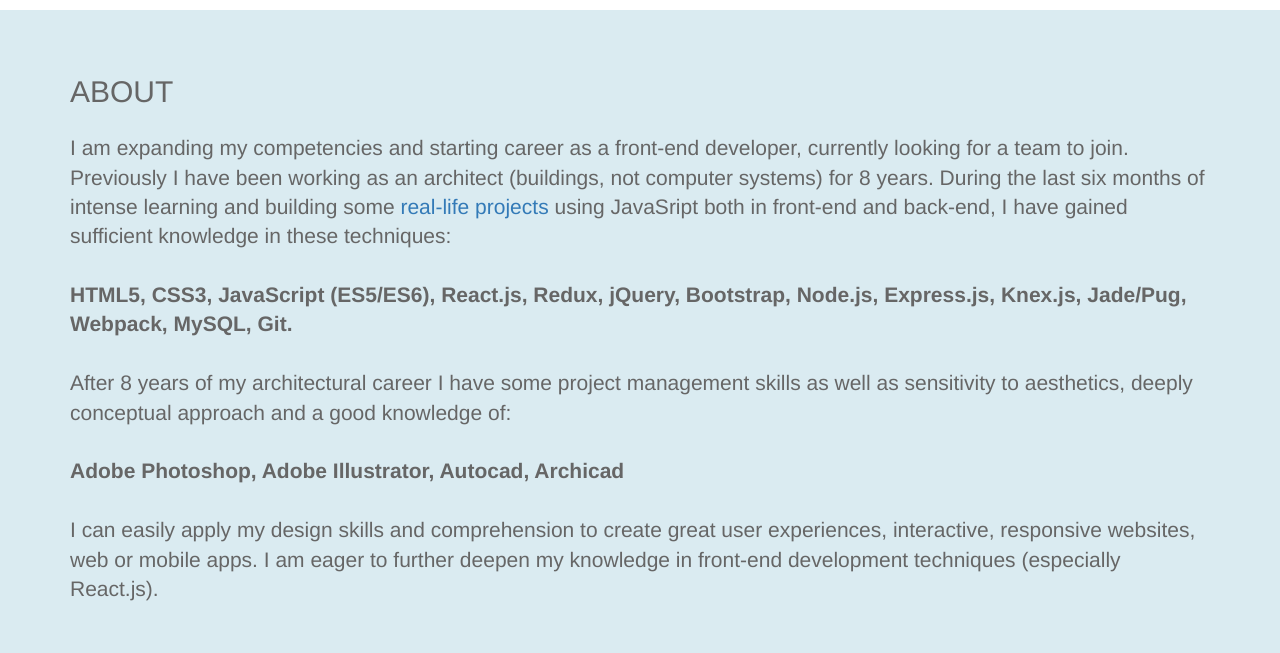
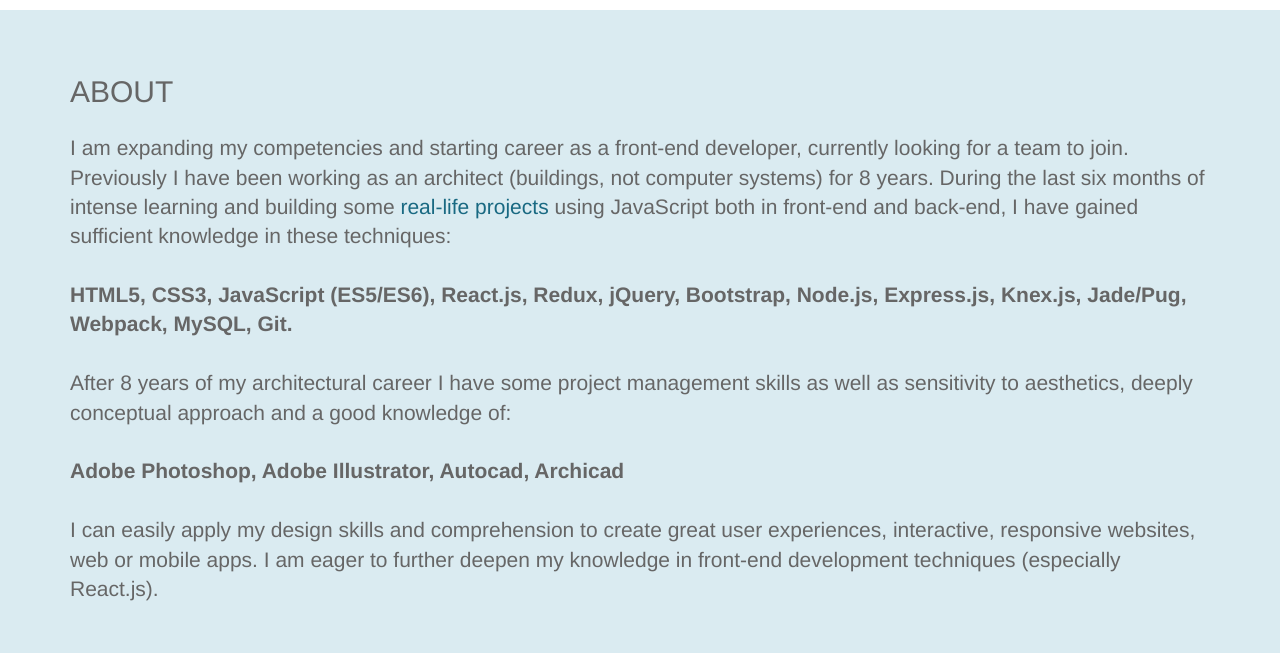
Before and after one commit to mkunevicius/Portfolio, a plain HTML site: page index.html in a window 1280 px wide. Shown: the part 1000-1653 px from the top of the page. Drawn offline with nearby package versions, Linux system fonts and the light colour scheme; some packages are replaced by stand-ins of ours; a script that the page names is missing.

Commit message:
information updated

```diff
--- a/css/style.css
+++ b/css/style.css
@@ -16,6 +16,10 @@
 
 .container {
   padding-bottom: 2em;
+}
+a.textLink {
+  color: rgb(25, 105, 130);
+  font-weight: bolder;
 }
 
 #scroll {
--- a/index.html
+++ b/index.html
@@ -54,7 +54,7 @@
 		<div id="about">
 			<div class="container">
 				<h2 class="display-4">ABOUT</h2>
-				<p class="lead">I am expanding my competencies and starting career as a front-end developer, currently looking for a team to join. Previously I have been working as an architect (buildings, not computer systems) for 8 years. During the last six months of intense learning and building some <a href="#projects">real-life projects</a> using JavaSript both in front-end and back-end, I have gained sufficient knowledge in these techniques:<br>
+				<p class="lead">I am expanding my competencies and starting career as a front-end developer, currently looking for a team to join. Previously I have been working as an architect (buildings, not computer systems) for 8 years. During the last six months of intense learning and building some <a class="textLink" href="#projects">real-life projects</a> using JavaScript both in front-end and back-end, I have gained sufficient knowledge in these techniques:<br>
 				<br>
 				<strong>HTML5, CSS3, JavaScript (ES5/ES6), React.js, Redux, jQuery, Bootstrap, Node.js, Express.js, Knex.js, Jade/Pug, Webpack, MySQL, Git.</strong><br>
 				<br>
```
